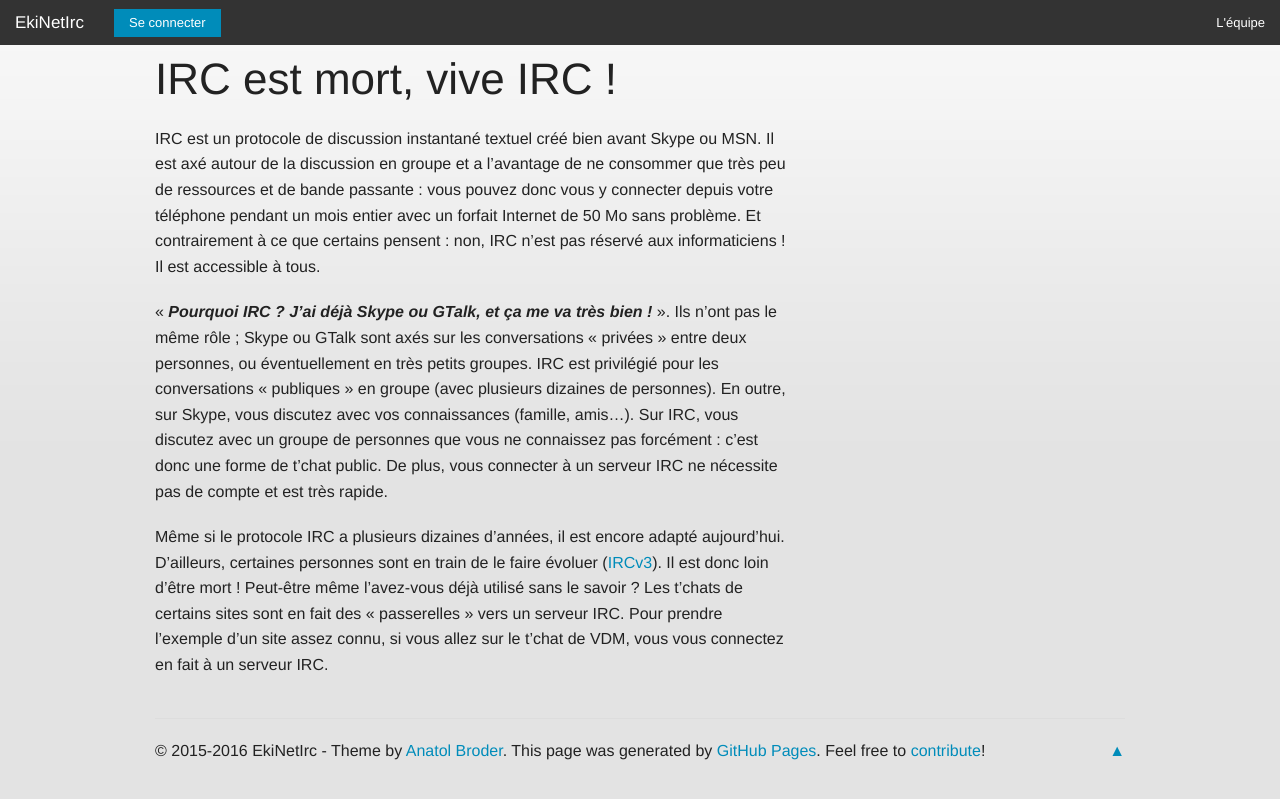
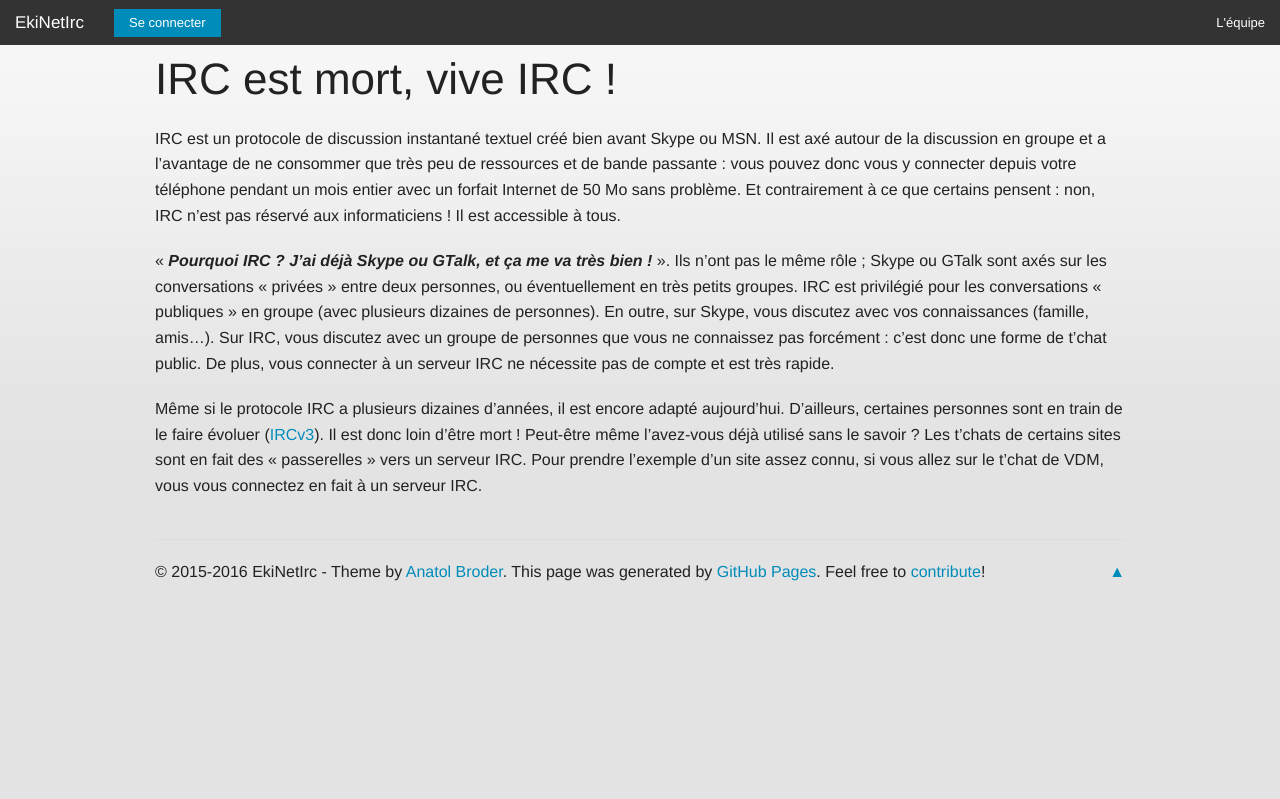
Before and after one commit to Zoddo/ekinetirc.github.io, a Jekyll site: the page built from blog/_posts/2016/2016-04-11-irc-est-mort-vive-irc.md, in a window 1280 px wide. Shown: the top 799 px of the page. Built offline with Jekyll 4.4.1, drawn with Linux system fonts in a browser that asks for light colours.

Commit message:
Correction de la mise en page du blog

```diff
--- a/_layouts/post.html
+++ b/_layouts/post.html
@@ -3,7 +3,7 @@ layout: default
 ---
 
 <div class="row">
-  <div class="medium-8 columns">
+  <div class="medium-12 columns">
     <h3 class="subheader">{{ page.description }}</h3>
     {{ content }}
   </div>
```
